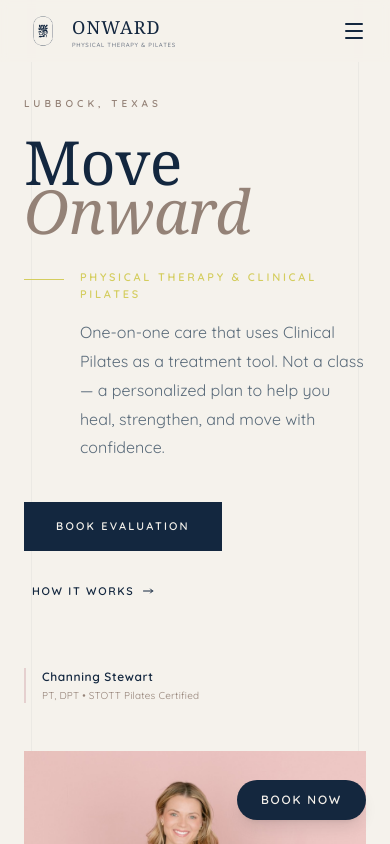
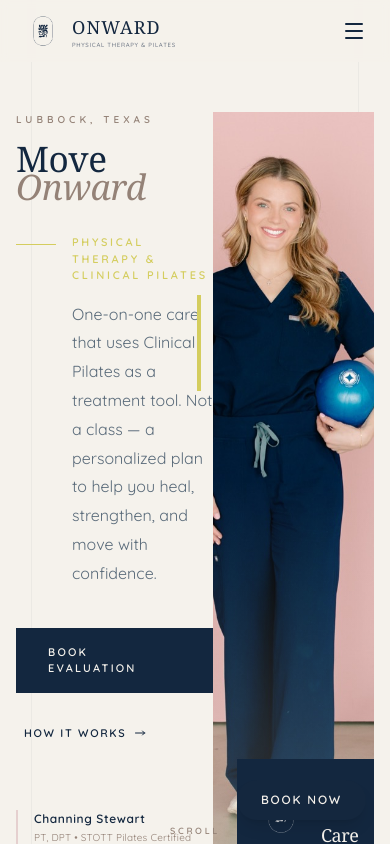
Before and after one commit to josistew/onward-pilates-website, a Next.js app: page / in a window 390 px wide. Shown: the top 844 px of the page. Built offline with nearby package versions, Linux system fonts and the light colour scheme; a web font is replaced by a local one.

Commit message:
fix: enhance hero section responsiveness
Ensure text/image layout, font size, and padding for all screen sizes.

```diff
--- a/components/home/hero-section.tsx
+++ b/components/home/hero-section.tsx
@@ -39,10 +39,10 @@ export function HeroSection() {
       </div>
 
       {/* Main content wrapper */}
-      <div className="relative z-10 mx-auto flex min-h-screen max-w-[1800px] flex-col px-6 pt-24 pb-16 md:px-10 md:pt-28 lg:flex-row lg:items-stretch lg:gap-0 lg:px-0 lg:pt-0 lg:pb-0">
+      <div className="relative z-10 mx-auto flex min-h-screen max-w-[1800px] flex-row items-stretch gap-0 px-4 pt-28 pb-16 sm:px-6 md:px-10 md:pt-32 lg:px-0 lg:pt-24 lg:pb-0">
 
         {/* Left column - Typography & Content */}
-        <div className="flex flex-col justify-center lg:w-[55%] lg:py-32 lg:pl-[8%] lg:pr-16 xl:pr-24">
+        <div className="flex w-[55%] flex-col justify-center sm:w-[50%] lg:w-[55%] lg:py-32 lg:pl-[8%] lg:pr-16 xl:pr-24">
 
           {/* Eyebrow */}
           <div
@@ -56,7 +56,7 @@ export function HeroSection() {
           </div>
 
           {/* Main headline - stacked editorial style */}
-          <div className="mt-6 md:mt-8">
+          <div className="mt-4 md:mt-6">
             <h1
               className={`font-serif font-normal leading-[0.88] tracking-[-0.03em] text-[#13273F] transition-all duration-1000 delay-300 ${
                 loaded ? "translate-y-0 opacity-100" : "translate-y-8 opacity-0"
@@ -64,14 +64,14 @@ export function HeroSection() {
             >
               <span
                 className="block"
-                style={{ fontSize: 'clamp(3.8rem, 10vw, 9rem)' }}
+                style={{ fontSize: 'clamp(2.2rem, 6vw, 6rem)' }}
               >
                 Move
               </span>
               <span
                 className="block italic text-[#948277]"
                 style={{
-                  fontSize: 'clamp(3.8rem, 10vw, 9rem)',
+                  fontSize: 'clamp(2.2rem, 6vw, 6rem)',
                   marginTop: '-0.08em'
                 }}
               >
@@ -150,16 +150,16 @@ export function HeroSection() {
         </div>
 
         {/* Right column - Photo composition */}
-        <div className="relative mt-12 lg:mt-0 lg:w-[45%]">
+        <div className="relative w-[45%] sm:w-[50%] lg:w-[45%]">
           {/* Photo container with intentional asymmetry */}
           <div
-            className={`relative h-[500px] md:h-[600px] lg:h-full transition-all duration-1200 delay-400 ${
+            className={`relative h-full min-h-[400px] sm:min-h-[500px] md:min-h-[600px] transition-all duration-1200 delay-400 ${
               loaded ? "translate-y-0 opacity-100" : "translate-y-12 opacity-0"
             }`}
           >
             {/* Main image - bleeds to edge on desktop */}
             <div
-              className="absolute inset-0 lg:left-8 lg:right-0 lg:top-0 lg:bottom-0 overflow-hidden"
+              className="absolute inset-0 overflow-hidden lg:left-8 lg:right-0 lg:top-20 lg:bottom-0"
               style={{ transform: `translateY(${scrollY}px)` }}
             >
               <div className="relative h-full w-full">
```
